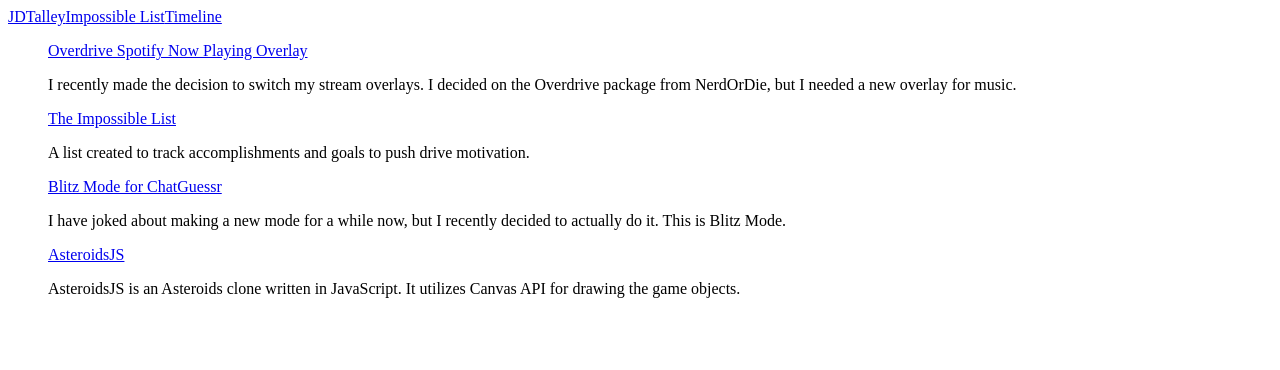
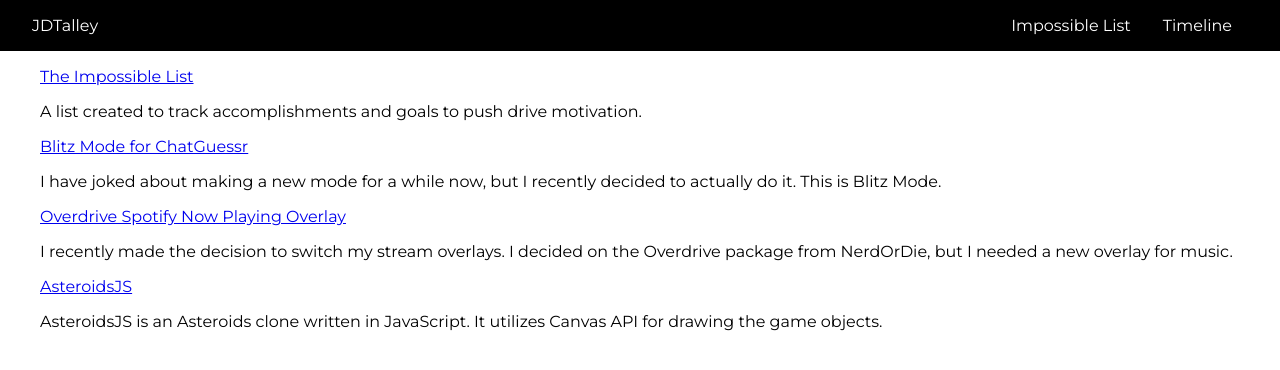
Before and after one commit to JDTalley/jdtalley-nextjs, a Next.js app: page / in a window 1280 px wide. Shown: the top 370 px of the page. Built offline with nearby package versions, Linux system fonts and the light colour scheme.

Commit message:
Added some basic styles

```diff
--- a/package.json
+++ b/package.json
@@ -20,5 +20,8 @@
     "react": "^18.2.0",
     "react-dom": "^18.2.0",
     "remark-gfm": "^3.0.1"
+  },
+  "devDependencies": {
+    "prettier": "2.8.8"
   }
 }
--- a/src/components/Navbar/Navbar.js
+++ b/src/components/Navbar/Navbar.js
@@ -2,14 +2,26 @@ import Link from 'next/link';
 
 const navStyles = {
     display: 'flex',
+    backgroundColor: '#000',
+    padding: '1rem',
+    justifyContent: 'space-between',
 };
+
+const linkStyles = {
+    padding: '0 1rem',
+    justifyContent: 'space-evenly',
+    textDecoration: 'none',
+    color: 'white',
+}
 
 export default function Navbar() {
     return (
         <nav style={navStyles}>
-            <Link href="/">JDTalley</Link>
-            <Link href="/posts/impossible-list">Impossible List</Link>
-            <Link href="https://timeline.jdtalley.com/">Timeline</Link>
+            <Link style ={linkStyles} href="/">JDTalley</Link>
+            <div style={linkStyles}>
+                <Link style ={linkStyles} href="/posts/impossible-list">Impossible List</Link>
+                <Link style ={linkStyles} target="_blank" href="https://timeline.jdtalley.com/">Timeline</Link>
+            </div>
         </nav>
     )
 }
--- a/src/lib/posts.js
+++ b/src/lib/posts.js
@@ -1,10 +1,10 @@
-import fs from 'fs';
-import path from 'path';
-import matter from 'gray-matter';
+import fs from "fs";
+import path from "path";
+import matter from "gray-matter";
 import { bundleMDX } from "mdx-bundler";
-import remarkGfm from 'remark-gfm';
+import remarkGfm from "remark-gfm";
 
-const postsDirectory = path.join(process.cwd(), 'src/posts');
+const postsDirectory = path.join(process.cwd(), "src/posts");
 
 export function getAllPostSlugs() {
   const filenames = fs.readdirSync(postsDirectory);
@@ -12,20 +12,21 @@ export function getAllPostSlugs() {
   return filenames.map((filename) => {
     return {
       params: {
-                slug: filename.replace(/\.mdx$/, ''),
+        slug: filename.replace(/\.mdx$/, ""),
       },
     };
   });
 }
 
+// Sorted by published date
 export function getSortedPostsData() {
   const filenames = fs.readdirSync(postsDirectory);
 
   const allPostsData = filenames.map((filename) => {
-        const slug = filename.replace(/\.mdx/, '');
+    const slug = filename.replace(/\.mdx/, "");
 
     const fullPath = path.join(postsDirectory, filename);
-        const fileContents = fs.readFileSync(fullPath, 'utf8');
+    const fileContents = fs.readFileSync(fullPath, "utf8");
 
     const matterResult = matter(fileContents);
 
@@ -36,7 +37,7 @@ export function getSortedPostsData() {
   });
 
   return allPostsData.sort((a, b) => {
-        if (a.data < b.date) {
+    if (a["date-published"] < b["date-published"]) {
       return 1;
     } else {
       return -1;
@@ -48,13 +49,16 @@ export async function getPostData(slug) {
   const fullPath = path.join(postsDirectory, `${slug}.mdx`);
   const fileContents = fs.readFileSync(fullPath, "utf8");
 
-    const { code, frontmatter } = await bundleMDX({source: fileContents}, {
+  const { code, frontmatter } = await bundleMDX(
+    { source: fileContents },
+    {
       mdxOptions(options) {
         options.remarkPlugins = [...(options.remarkPlugins ?? []), remarkGfm];
 
         return options;
       },
-    });
+    }
+  );
 
   return {
     code,
--- /dev/null
+++ b/src/pages/_app.js
@@ -0,0 +1,14 @@
+import "../styles/global.css";
+import { Montserrat } from "next/font/google";
+
+const montserrat = Montserrat({
+  subsets: ["latin"],
+});
+
+export default function MyApp({ Component, pageProps }) {
+  return (
+    <main className={montserrat.className}>
+      <Component {...pageProps} />
+    </main>
+  );
+}
--- a/src/pages/index.js
+++ b/src/pages/index.js
@@ -2,9 +2,13 @@ import Navbar from '../components/Navbar';
 import Card from '../components/Card';
 import { getSortedPostsData } from '../lib/posts';
 
+const wrapperStyle = {
+    margin: 0,
+}
+
 function HomePage({ allPostsData }) {
     return (
-        <>
+        <div style={wrapperStyle}>
             <Navbar />
             <div>
                 <ul>
@@ -13,12 +17,13 @@ function HomePage({ allPostsData }) {
                             <Card
                                 slug={slug}
                                 title={title}
-                                description={description} />
+                                description={description}
+                                key={slug} />
                         )
                     })}
                 </ul>
             </div>
-        </>
+        </div>
     )
   }
 
--- /dev/null
+++ b/src/styles/global.css
@@ -0,0 +1,4 @@
+html,
+body {
+    margin: 0;
+}
```
Also changed, not shown: src/components/Blog/BlogLayout.js (+13 -1 lines), 1 other file (tests, documents, lock files or other folders). Lines whose indentation alone changed are shown as unchanged.
